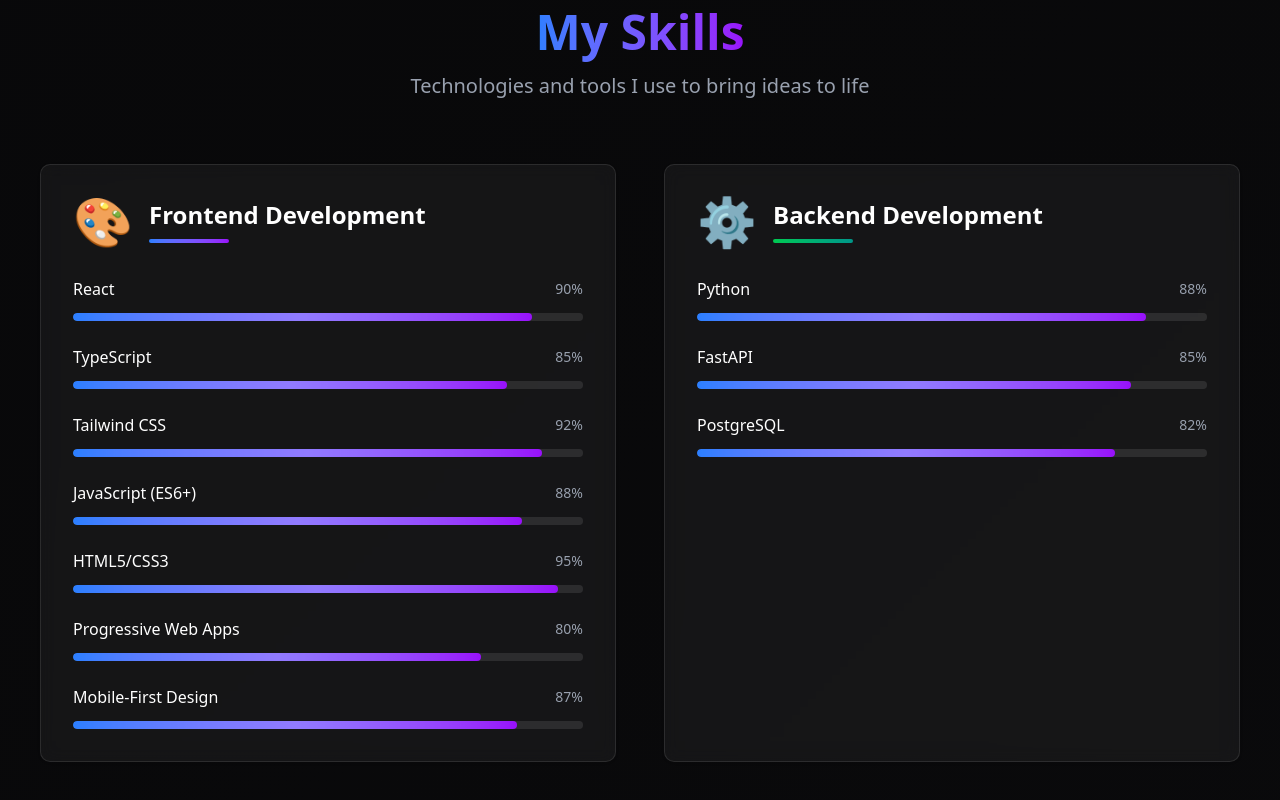
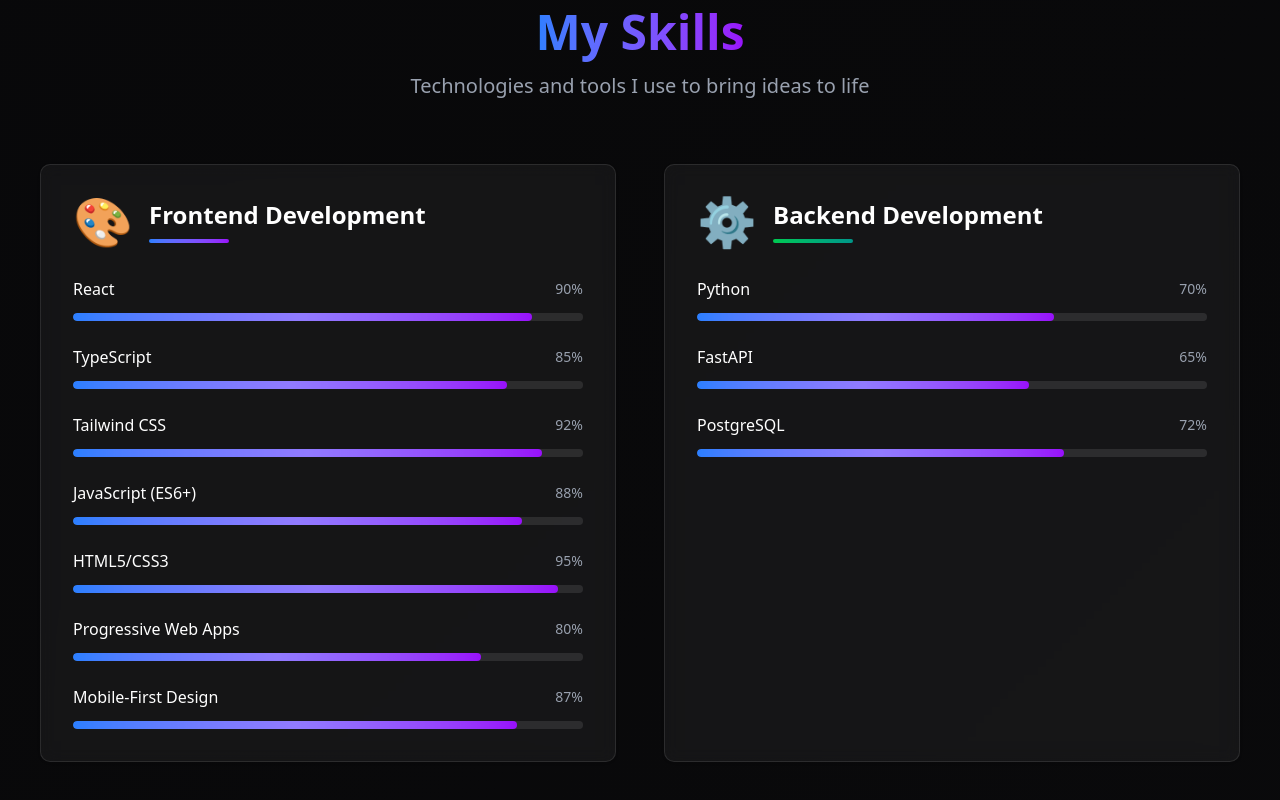
Before and after one commit to unwana573/portfolio, a React (Vite) app: page / in a window 1280 px wide. Shown: the part 1832-2632 px from the top of the page. Built offline with nearby package versions, Linux system fonts and the light colour scheme.

Commit message:
quick fix

```diff
--- a/src/component/Contact.jsx
+++ b/src/component/Contact.jsx
@@ -46,8 +46,8 @@
       <div className="max-w-7xl mx-auto px-6">
         <div className="text-center mb-16 animate-fade-in">
           <h2 className="text-4xl lg:text-5xl font-bold mb-4">
+            <span className="bg-gradient-to-r from-blue-500 to-purple-600 bg-clip-text text-transparent">
             Get In{" "}
-            <span className="bg-gradient-to-r from-blue-500 to-purple-600 bg-clip-text text-transparent">
               Touch
             </span>
           </h2>
--- a/src/component/Projects.jsx
+++ b/src/component/Projects.jsx
@@ -5,6 +5,7 @@
 import project1 from "../assets/eazymovie.png";
 import project2 from "../assets/Screenshot 2025-12-26 173509.png";
 import project3 from "../assets/dashboard.png";
+import project4 from "../assets/delivery.png";
 
 const Projects = () => {
   const projects = [
@@ -20,7 +21,7 @@
     },
     {
       id: 2,
-      title: "Delivery website",
+      title: "Foodie web",
       description: "A full-featured food delivery platform with secure online payments, real-time order tracking, restaurant listings, and a seamless experience across all devices.",
       image: project2,
       technologies: ["React", "Tailwind CSS"],
@@ -36,6 +37,16 @@
       technologies: ["React", "Tailwind CSS"],
       liveUrl: "https://opr-dashboard.vercel.app/",
       githubUrl: "https://github.com/unwana573/OPR-dashboard.git",
+      featured: false
+    },
+    {
+      id: 3,
+      title: "Delivery website",
+      description: "Collaborative project management tool with real-time updates, team collaboration features, and advanced project tracking capabilities.",
+      image: project4,
+      technologies: ["React", "Tailwind CSS"],
+      liveUrl: "https://delivery-web-updated.vercel.app/",
+      githubUrl: "https://github.com/unwana573/delivery-web-updated.git",
       featured: false
     }
   ];
--- a/src/component/Skills.jsx
+++ b/src/component/Skills.jsx
@@ -21,9 +21,9 @@
       title: "Backend Development",
       icon: "⚙️",
       skills: [
-        { name: "Python", level: 88 },
-        { name: "FastAPI", level: 85 },
-        { name: "PostgreSQL", level: 82 }
+        { name: "Python", level: 70 },
+        { name: "FastAPI", level: 65 },
+        { name: "PostgreSQL", level: 72 }
       ],
       color: "from-green-500 to-teal-600"
     }
```
